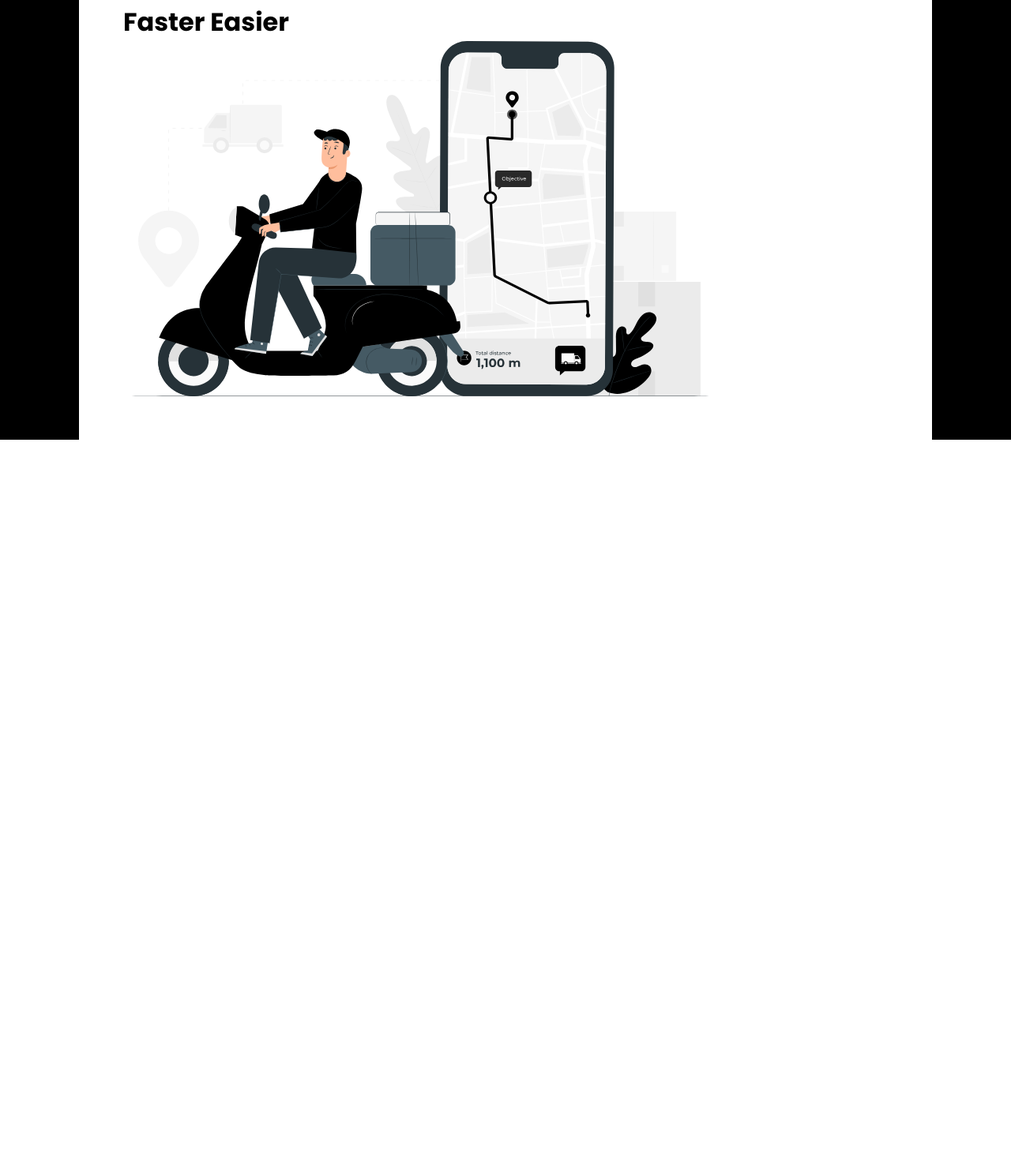
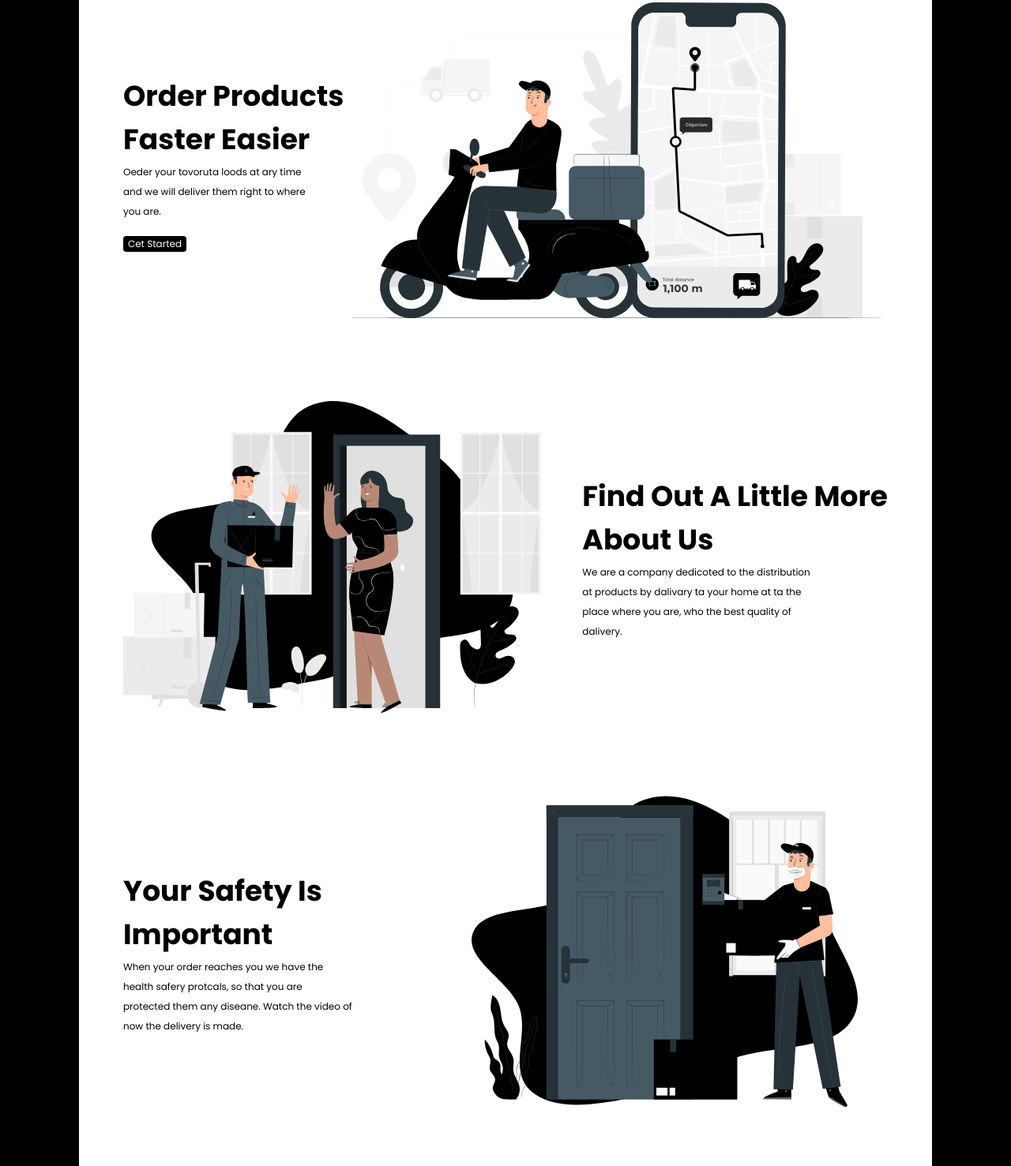
Before and after one commit to sa1kri/prukt1, a plain HTML site: page Новая папка (2)/2-!delivery/index.html in a window 1280 px wide. Shown: the part 243-1720 px from the top of the page at 79% size. Before the commit the page ends 870 px from the top, so only its background shows below. Drawn offline with Linux system fonts and the light colour scheme.

Commit message:
Add files via upload

```diff
--- a/Новая папка (2)/2-!delivery/index.html
+++ b/Новая папка (2)/2-!delivery/index.html
@@ -43,17 +43,27 @@
 
             <div class="sevrer__1">
                 <div class="werter">
-                    <div>
+                    <div class="write__pulas">
                         <h1>Order Products
                         </br>
                         Faster Easier
                         </h1>
                     </div>
                     <div>
-
+                        <a class="write__karin">
+                            Oeder your tovoruta loods at ary time
+                            </br>
+                            and we will deliver them right to where
+                            </br>
+                            you are.
+                        </a>
                     </div>
                     <div>
-
+                        <div class="sa1kri">
+                            <div class="sa1kri__1">
+                                <a class="write__pol">Cet Started</a>
+                            </div>
+                        </div>
                     </div>
                 </div>
                 <div class="imggg">
@@ -61,9 +71,70 @@
                 </div>
             </div>
 
+            <div class="sevrer__1">
+                <div class="imggg">
+                    <img class="img__1" src="./about-ilustration.svg">
+                </div>
+                <div class="werter">
+                    <div class="write__pulas">
+                        <h1>
+                            Find Out A Little More
+                            </br>
+                            About Us
+                        </h1>
+                    </div>
+                    <div>
+                        <a class="write__karin">
+                            We are a company dedicoted to the distribution
+                            </br>
+                            at products by dalivary ta your home at ta the
+                            </br>
+                            place where you are, who the best quality of
+                            </br>
+                            dalivery.
+                        </a>
+                    </div>
+                </div>
+            </div>
+
+            <div class="sevrer__1">
+                <div class="werter">
+                    <div class="write__pulas">
+                        <h1>
+                            Your Safety Is
+                            </br>
+                            Important
+                        </h1>
+                    </div>
+                    <div>
+                        <a class="write__karin">
+                            When your order reaches you we have the
+                            </br>
+                            health safery protcals, so that you are
+                            </br>
+                            protected them any diseane. Watch the video of
+                            </br>
+                            now the delivery is made.
+                        </a>
+                    </div>
+                </div>
+                <div class="imggg">
+                    <img class="img__1" src="./security-ilustration.svg" >
+                </div>
+            </div>
+
+
             <div class="sevrer__2">
 
             </div>
+
+
+            <div class="sevrer__1">
+
+            </div>
+
+
+
         </div>
     </div>
 
--- a/Новая папка (2)/2-!delivery/style.css
+++ b/Новая папка (2)/2-!delivery/style.css
@@ -17,7 +17,7 @@ html, body {
 
 .site__site {
     width: 100%;
-    height: 100%;
+    height: 500%;
     background-color: rgb(0, 0, 0);
     display: flex;
     flex-direction: row;
@@ -85,6 +85,28 @@ html, body {
 .sevrer__1 {
     width: 968px;
     height: 500px;
+    display: flex;
+    flex-direction: row;
+    align-items: center;
+    justify-content: space-between
+}
+
+.write__pulas {
+    color: black;
+    text-decoration: none;
+    font-size: 18px;
+}
+
+.write__karin {
+    color: black;
+    text-decoration: none;
+    font-size: 12px;
+}
+
+.write__pol {
+    color: white;
+    text-decoration: none;
+    font-size: 12px;
 }
 
 .imggg {
@@ -92,5 +114,25 @@ html, body {
 }
 
 .img__1 {
-    height: 450px;
+    height: 400px;
 }
+
+.sa1kri {
+    width: 80px;
+    height: 20px;
+    background-color: black;
+    border-radius: 4px;
+    margin-top: 20px;
+    display: flex;
+    align-items: center;
+    justify-content: center;
+    align-content: center;
+}
+
+.sa1kri__1 {
+    display: flex;
+    justify-content: center;
+    flex-direction: column;
+    align-items: center;
+    align-content: center;
+}
```
